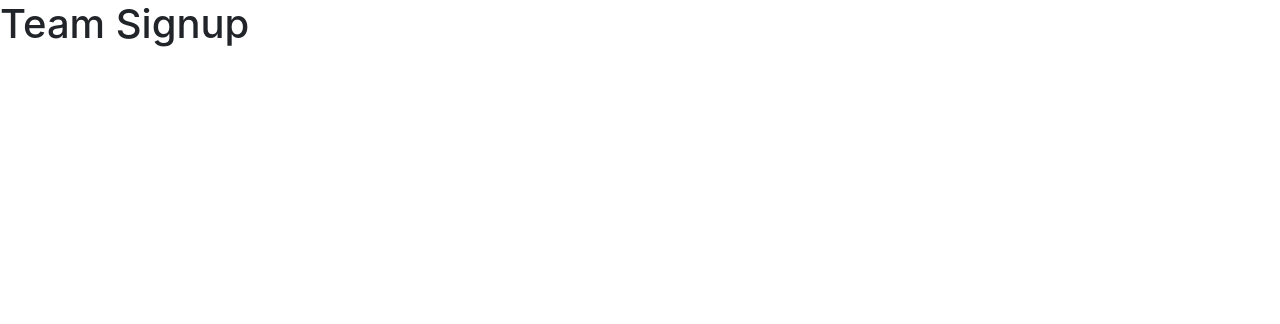
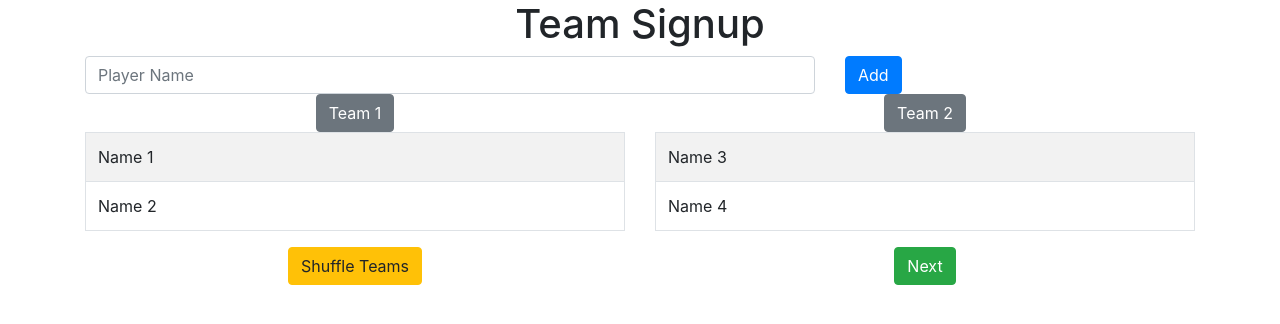
Before and after one commit to liannabow/fishbowl, a React (Create React App) app in the folder fishbowl/: page /TeamSignup in a window 1280 px wide. Shown: the top 324 px of the page. Built offline with nearby package versions, Linux system fonts and the light colour scheme.

Commit message:
all items on page, need vertical spacing

```diff
--- /dev/null
+++ b/fishbowl/src/components/TeamSignup.css
@@ -0,0 +1,3 @@
+h1 {
+  text-align: center;
+}
--- a/fishbowl/src/components/TeamSignup.js
+++ b/fishbowl/src/components/TeamSignup.js
@@ -1,8 +1,73 @@
 import React from 'react';
+import './TeamSignup.css';
+import Container from 'react-bootstrap/Container';
+import Row from 'react-bootstrap/Row';
+import Col from 'react-bootstrap/Col';
+import Form from 'react-bootstrap/Form';
+import Button from 'react-bootstrap/Button';
+import Table from 'react-bootstrap/Table';
 
 function TeamSignup() {
   return (
-    <h1>Team Signup</h1>
+    <Container>
+      <Row>
+        <Col>
+          <h1>Team Signup</h1>
+        </Col>
+      </Row>
+      <Row>
+        <Col xs={8}>
+          <Form.Control placeholder="Player Name" />
+        </Col>
+        <Col>
+          <Button variant="primary">Add</Button>
+        </Col>
+      </Row>
+      <Row>
+        <Col>
+          <div align="center">
+            <Button variant="secondary">Team 1</Button>
+            <Table striped bordered hover>
+              <tbody>
+                <tr>
+                  <td>Name 1</td>
+                </tr>
+                <tr>
+                  <td>Name 2</td>
+                </tr>
+              </tbody>
+            </Table>
+          </div>
+        </Col>
+        <Col>
+          <div align="center">
+            <Button variant="secondary">Team 2</Button>
+          </div>
+          <Table striped bordered hover>
+            <tbody>
+              <tr>
+                <td>Name 3</td>
+              </tr>
+              <tr>
+                <td>Name 4</td>
+              </tr>
+            </tbody>
+          </Table>
+        </Col>
+      </Row>
+      <Row>
+        <Col>
+          <div align="center">
+            <Button variant="warning">Shuffle Teams</Button>
+          </div>
+        </Col>
+        <Col>
+          <div align="center">
+            <Button variant="success">Next</Button>
+          </div>
+        </Col>
+      </Row>
+    </Container>
   );
 }
 
```
